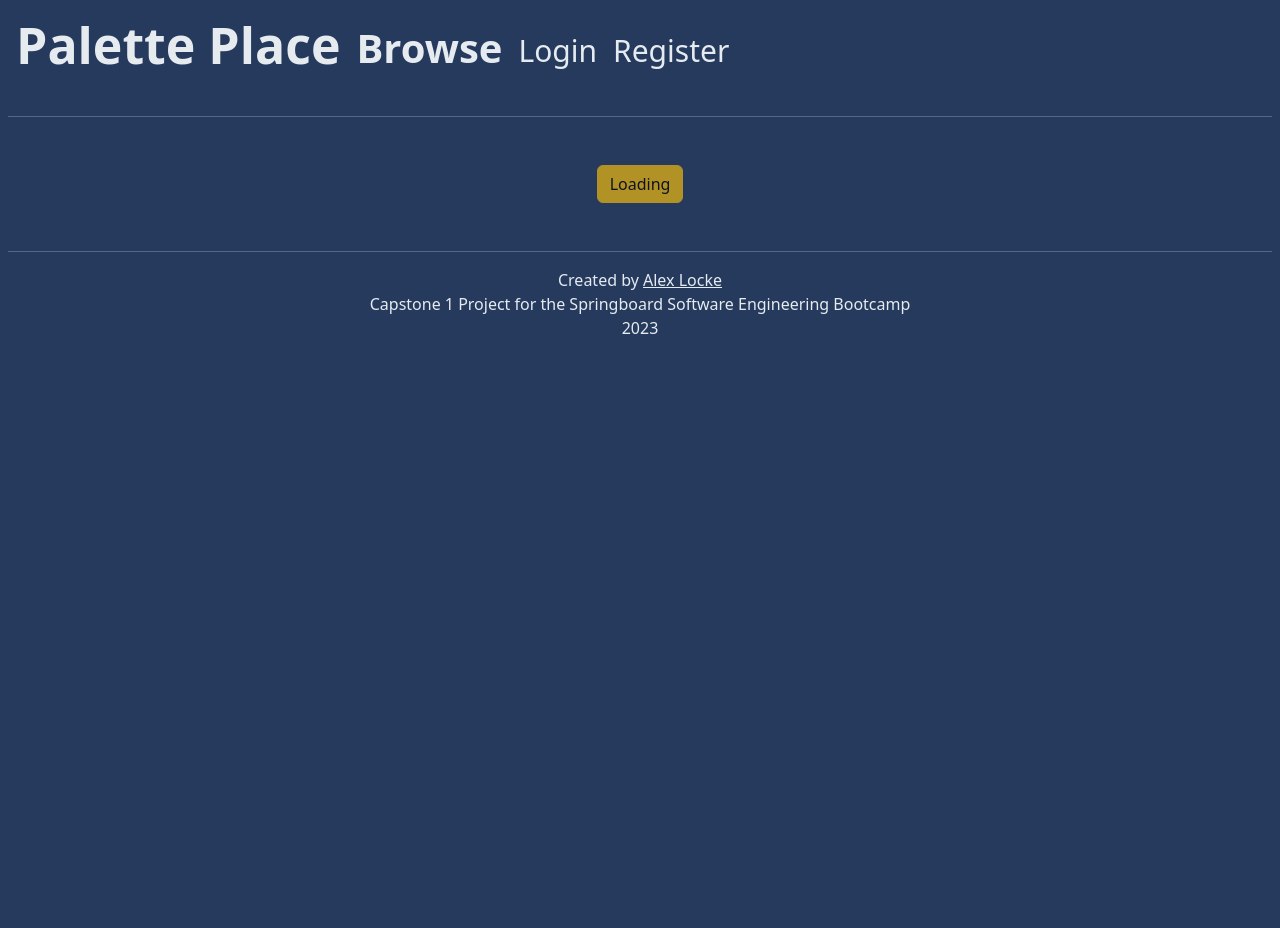
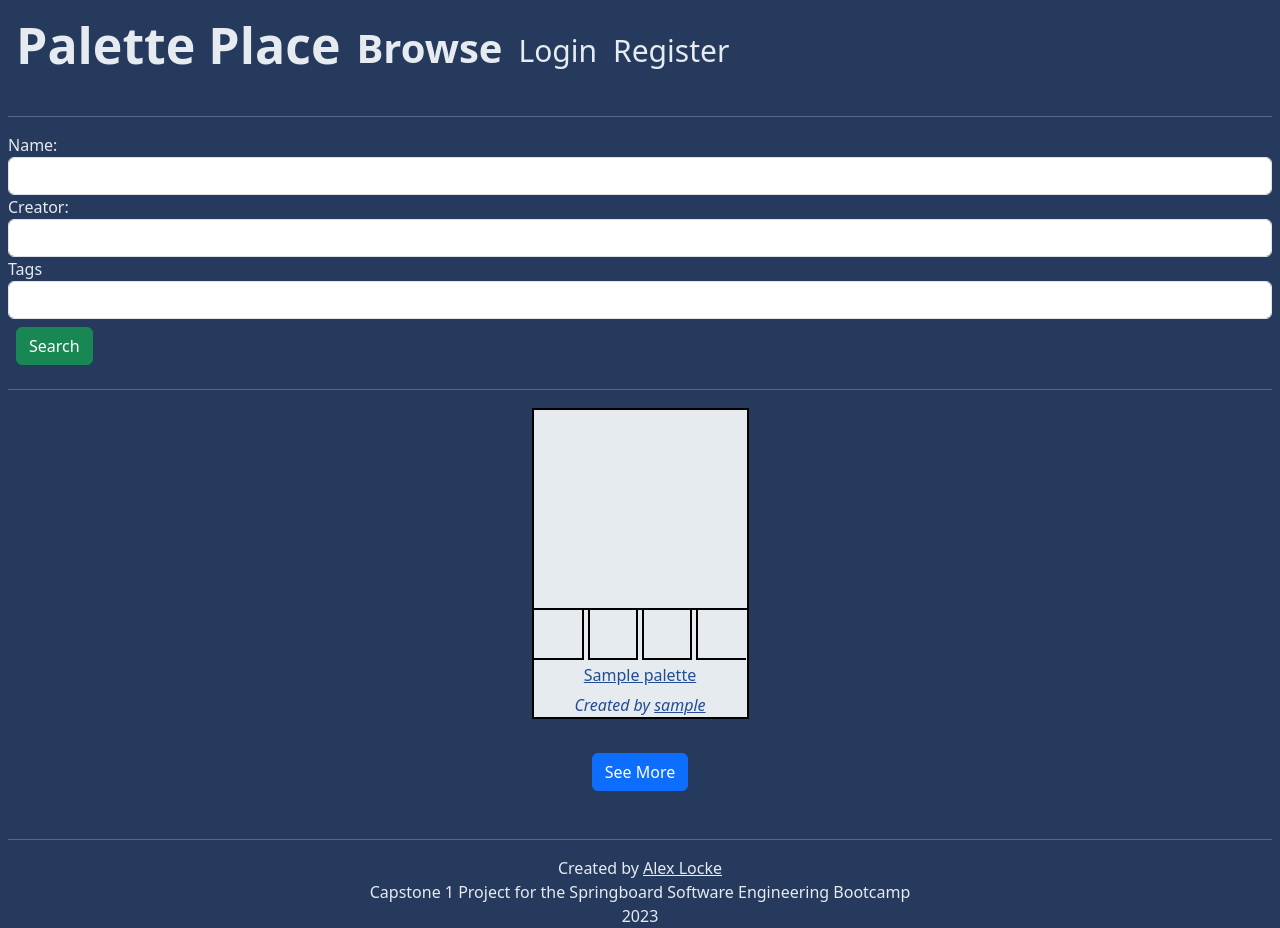
Before and after one commit to alocke8181/capstone-1, a Flask app: page /palettes/browse in a window 1280 px wide. Before the commit the page ends 334 px from the top, so only its background shows below. Run offline with Flask 3, Linux system fonts and the light colour scheme; tables that the repository leaves empty hold one stand-in row (values such as "Sample post"); some libraries are stand-ins or nearby versions.

Commit message:
minor style changes, fav counter, began search function

```diff
--- a/code/app.py
+++ b/code/app.py
@@ -14,8 +14,8 @@
 BASE_URL = 'http://colormind.io/api/'
 
 app = Flask(__name__)
-app.config['SQLALCHEMY_DATABASE_URI'] = 'postgresql://dejacydg:9jX6UdhDmncVL2k_A935aVzdJNkwuP7h@mahmud.db.elephantsql.com/dejacydg'
-#app.config['SQLALCHEMY_DATABASE_URI'] = 'postgresql:///capstone1'
+#app.config['SQLALCHEMY_DATABASE_URI'] = 'postgresql://dejacydg:9jX6UdhDmncVL2k_A935aVzdJNkwuP7h@mahmud.db.elephantsql.com/dejacydg'
+app.config['SQLALCHEMY_DATABASE_URI'] = 'postgresql:///capstone1'
 app.config['SQLALCHEMY_TRACK_MODIFICATIONS'] = False
 app.config['SQLALCHEMY_ECHO'] = False
 app.config['SECRET_KEY'] = 'secret'
--- a/code/models.py
+++ b/code/models.py
@@ -82,6 +82,9 @@
             'tags':tags
         }
 
+    def num_favs(self):
+        return len(self.favorited_by)
+
 #####################################################################################
 class Tag(db.Model):
     """Tag"""
--- a/code/static/javascript/paletteBrowse.js
+++ b/code/static/javascript/paletteBrowse.js
@@ -1,8 +1,22 @@
-const BASE_URL = 'https://palette-place.onrender.com/';
-//const BASE_URL = 'http://127.0.0.1:5000/'
+//const BASE_URL = 'https://palette-place.onrender.com/';
+const BASE_URL = 'http://127.0.0.1:5000/'
+
 let loadCounter = 1;
 let $palDiv = $('#pal-div');
 let $loadBut = $('#load-but')
+
+let tagList;
+const tagSearchBar = $('#tag-search');
+let sugList = $('#suggestions');
+const noResult = 'No Tags Found!';
+const addedTags = $('#added-tags');
+
+async function getTags(){
+    let response = await axios.get(`${BASE_URL}/tags`);
+    tagList = response.data.tags;
+};
+getTags();
+
 
 function loadingOn(){
     $loadBut.text('Loading');
@@ -16,8 +30,6 @@
     $loadBut.addClass('btn-primary');
     $loadBut.prop('disabled',false);
 };
-
-
 
 async function loadPalettes(){
     loadingOn();
@@ -92,3 +104,108 @@
     </div>`;
     return htmlString;
 }
+
+function searchTagList(str){
+    let lower = str.toLowerCase();
+    let results = tagList.filter(eachTag => eachTag.toLowerCase().includes(lower));
+    if (results.length ==0){
+        results.push(noResult);
+    }if(results.length >5){
+        results = results.slice(0,5);
+    };
+    return results;
+};
+
+function clearSuggestions(){
+	if(sugList.children().length > 0){
+		Array.from(sugList.children()).forEach(eachChild => eachChild.remove());
+	};
+};
+
+function tagSearchHandler(e){
+    clearSuggestions();
+    let query = tagSearchBar.val();
+    if(query !== ''){
+        let tags = searchTagList(query);
+        showSuggestions(tags,query);
+    }else{
+        tagSearchBar.val(tagSearchBar.defaultValue);
+    };
+};
+
+function showSuggestions(tags, query){
+    tags.forEach(eachTag =>{
+        let sugg = $('<button>');
+        if(eachTag !== noResult){
+            sugg.html(boldSuggestion(eachTag, query));
+            sugg.addClass('btn btn-secondary');
+            sugg.on('mouseover', () => {
+                sugg.addClass('btn-success');
+                sugg.removeClass('btn-secondary');});
+            sugg.on('mouseout', () => {
+                sugg.addClass('btn-secondary');
+                sugg.removeClass('btn-success');});
+            sugg.on('click', (e) => {
+                e.preventDefault();
+                addTag(eachTag);
+            });
+        }else{
+            sugg.text(noResult);
+            sugg.addClass('btn btn-danger');
+            sugg.prop('disabled',true);
+        };
+        sugList.append(sugg);
+    });
+};
+
+
+function addTag(tag){
+    if(checkTagAlreadyAdded(tag)){
+        return;
+    }else{
+    let newTag = $('<button>');
+    newTag.attr('name', tag);
+    newTag.attr('id', tag);
+    newTag.addClass('btn btn-primary');
+    newTag.on('mouseover', () => {
+        newTag.addClass('btn-danger');
+        newTag.removeClass('btn-primary');});
+    newTag.on('mouseout', () => {
+        newTag.addClass('btn-primary');
+        newTag.removeClass('btn-danger');});
+    newTag.text(tag);
+    newTag.on('click', (e) => {
+        e.preventDefault();
+        newTag.remove();
+    });
+    addedTags.append(newTag);
+    tagSearchBar.val('');
+    clearSuggestions();
+}
+};
+
+function checkTagAlreadyAdded(tag){
+    let added = false;
+    if(addedTags.children().length >0){
+        addedTags.children().each((idx, child) =>{
+            if($(child).attr('id') == tag){
+                added = true;
+            };
+        });
+    };
+    return added;
+};
+
+function boldSuggestion(tag, query){
+    let tagLower = tag.toLowerCase();
+    let queryLower = query.toLowerCase();
+    let firstIdx = tagLower.indexOf(queryLower);
+    let lastIdx = firstIdx + query.length;
+
+    let firstStr = tag.slice(0,firstIdx);
+    let boldStr = tag.slice(firstIdx, lastIdx);
+    let lastStr = tag.slice(lastIdx);
+    return firstStr + "<b>" + boldStr + "</b>" + lastStr;
+};
+
+tagSearchBar.on('keyup', tagSearchHandler)
--- a/code/static/javascript/paletteEdit.js
+++ b/code/static/javascript/paletteEdit.js
@@ -1,5 +1,5 @@
-const BASE_URL = 'https://palette-place.onrender.com/';
-//const BASE_URL = 'http://127.0.0.1:5000/'
+//const BASE_URL = 'https://palette-place.onrender.com/';
+const BASE_URL = 'http://127.0.0.1:5000/'
 let tagList;
 const tagSearchBar = $('#tag-search');
 let sugList = $('#suggestions');
@@ -155,6 +155,8 @@
         newTag.remove();
     });
     addedTags.append(newTag);
+    tagSearchBar.val('');
+    clearSuggestions();
 }
 };
 
--- a/code/templates/palettes/browse.html
+++ b/code/templates/palettes/browse.html
@@ -3,9 +3,20 @@
 
     <div id="search-div">
         <form id="search-form">
-
+            <label for="name-search">Name:</label>
+            <input type="text" id="name-input" name="pal-name" class="form-control">
+            <label for="creator-search">Creator:</label>
+            <input type="text" id="creator-search" name="pal-creator" class="form-control">
+            <label for="tag-search">Tags</label>
+            <div id="added-tags">
+            </div>
+            <input type="text" name="tag-search" id="tag-search" class="form-control" autocomplete="off" width="20%">
+            <div id="suggestions">
+            </div>
+            <button id="search-button" class="btn btn-success">Search</button>
         </form>
     </div>
+    <hr>
     <div id="pal-div">
     </div>
     <br>
--- a/code/templates/palettes/create.html
+++ b/code/templates/palettes/create.html
@@ -35,7 +35,7 @@
         <div id="button-div">
             <button class="btn btn-primary" id="gen-button">Generate Palette</button>
             {% if g.user %}
-            <button class="btn btn-secondary" id="save-button">Save Palette</button>
+            <button class="btn btn-success" id="save-button">Save Palette</button>
             {% endif %}
         </div>
         <div id="field-div">
@@ -46,7 +46,7 @@
             <label>Tags</label>
             <div id="added-tags">
             </div>
-            <input type="text" name="tag-search" id="tag-search" placeholder="Search for Tags" class="form-control">
+            <input type="text" name="tag-search" id="tag-search" placeholder="Search for Tags" class="form-control" autocomplete="off">
             <div id="suggestions">
             </div>
             <br>
--- a/code/templates/palettes/edit.html
+++ b/code/templates/palettes/edit.html
@@ -39,7 +39,7 @@
                     <button name="{{tag.name}}" id="{{tag.name}}" class="btn btn-secondary">{{tag.name}}</button>
                 {% endfor %}
             </div>
-            <input type="text" name="tag-search" id="tag-search" placeholder="Search for Tags" class="form-control">
+            <input type="text" name="tag-search" id="tag-search" placeholder="Search for Tags" class="form-control" autocomplete="off">
             <div id="suggestions">
             </div>
             <br>
--- a/code/templates/palettes/view.html
+++ b/code/templates/palettes/view.html
@@ -15,7 +15,7 @@
         <button id='toggle-fav' class="btn btn-warning" data-palid = "{{palette.id}}">Favorite</button>
     {% endif %}
 {% endif %}
-
+<i id="num-favs">{{palette.num_favs()}}</i>
 <div id="color-section">
     <!-- VSCode will think the inline styles will cause errors. They won't.-->
     <div id="main-color" class="color-box">
```
Also changed, not shown: code/static/javascript/paletteCreate.js (+7 -5 lines), code/static/javascript/paletteFavorite.js (+5 -2 lines).
